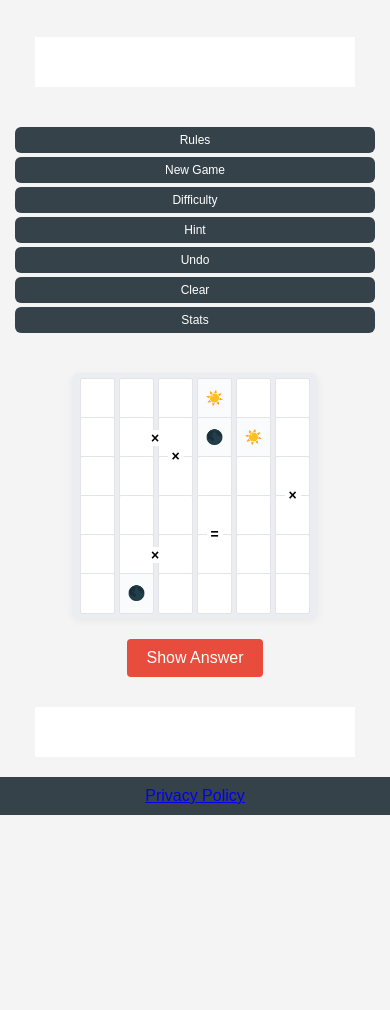
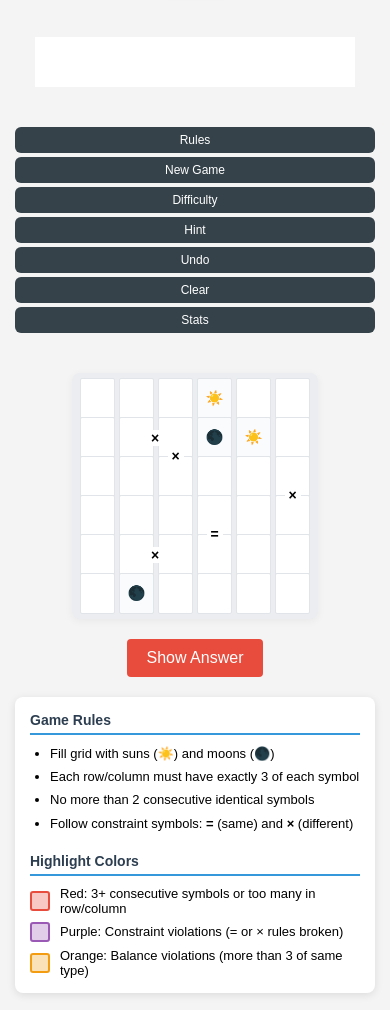
Before and after one commit to devdave666/devdave666.github.io, a website with bundled scripts: page index.html in a window 390 px wide. Shown: the part 90-1100 px from the top of the page. Before the commit the page ends 905 px from the top, so only its background shows below. Built offline with nearby package versions, Linux system fonts and the light colour scheme.

Commit message:
Add highlight clearing and game rules legend
 HIGHLIGHT MANAGEMENT:
- Clear highlights when showing solution (revealSolution)
- Clear highlights when puzzle is solved (checkWinCondition)
- Highlights now disappear at appropriate times

 GAME RULES LEGEND:
- Added comprehensive rules section below the game
- Clear explanation of all game rules
- Visual legend showing what each highlight color means:
  * Red: Consecutive symbols or row/column violations
  * Purple: Constraint violations (= and  rules)
  * Orange: Balance violations (too many of same type)

 STYLING:
- Clean, professional legend design
- Color-coded squares matching actual highlight colors
- Mobile-responsive design
- Positioned below game for easy reference

Now players can easily understand what each highlight means and highlights clear when appropriate!

```diff
--- a/index.html
+++ b/index.html
@@ -46,6 +46,33 @@
             <div id="game-grid"></div>
             <div id="answer-control">
                 <button id="showAnswerBtn" class="answer-button">Show Answer</button>
+            </div>
+
+            <!-- Game Rules and Legend -->
+            <div id="game-legend">
+                <h3>Game Rules</h3>
+                <ul>
+                    <li>Fill grid with suns (☀️) and moons (🌑)</li>
+                    <li>Each row/column must have exactly 3 of each symbol</li>
+                    <li>No more than 2 consecutive identical symbols</li>
+                    <li>Follow constraint symbols: <strong>=</strong> (same) and <strong>×</strong> (different)</li>
+                </ul>
+
+                <h3>Highlight Colors</h3>
+                <div class="legend-items">
+                    <div class="legend-item">
+                        <div class="legend-color red"></div>
+                        <span>Red: 3+ consecutive symbols or too many in row/column</span>
+                    </div>
+                    <div class="legend-item">
+                        <div class="legend-color purple"></div>
+                        <span>Purple: Constraint violations (= or × rules broken)</span>
+                    </div>
+                    <div class="legend-item">
+                        <div class="legend-color orange"></div>
+                        <span>Orange: Balance violations (more than 3 of same type)</span>
+                    </div>
+                </div>
             </div>
         </div>
     </main>
--- a/src/css/styles.css
+++ b/src/css/styles.css
@@ -500,6 +500,70 @@ kbd {
     box-shadow: 0 1px 2px rgba(0,0,0,0.1);
 }
 
+/* Game Legend Styles */
+#game-legend {
+    max-width: 500px;
+    margin: 30px auto 20px;
+    padding: 20px;
+    background: white;
+    border-radius: 8px;
+    box-shadow: 0 2px 8px rgba(0,0,0,0.1);
+    font-size: 14px;
+}
+
+#game-legend h3 {
+    color: #2c3e50;
+    margin: 0 0 10px 0;
+    font-size: 16px;
+    border-bottom: 2px solid #3498db;
+    padding-bottom: 5px;
+}
+
+#game-legend ul {
+    margin: 0 0 20px 0;
+    padding-left: 20px;
+}
+
+#game-legend li {
+    margin: 5px 0;
+    line-height: 1.4;
+}
+
+.legend-items {
+    display: flex;
+    flex-direction: column;
+    gap: 8px;
+}
+
+.legend-item {
+    display: flex;
+    align-items: center;
+    gap: 10px;
+}
+
+.legend-color {
+    width: 20px;
+    height: 20px;
+    border-radius: 3px;
+    border: 2px solid;
+    flex-shrink: 0;
+}
+
+.legend-color.red {
+    background-color: rgba(231, 76, 60, 0.3);
+    border-color: #e74c3c;
+}
+
+.legend-color.purple {
+    background-color: rgba(155, 89, 182, 0.3);
+    border-color: #9b59b6;
+}
+
+.legend-color.orange {
+    background-color: rgba(243, 156, 18, 0.3);
+    border-color: #f39c12;
+}
+
 /* Mobile optimizations for new modals */
 @media (max-width: 600px) {
     .stats-container {
@@ -535,4 +599,23 @@ kbd {
         font-size: 0.8em;
         padding: 1px 4px;
     }
+
+    #game-legend {
+        margin: 20px 10px;
+        padding: 15px;
+        font-size: 13px;
+    }
+
+    #game-legend h3 {
+        font-size: 14px;
+    }
+
+    .legend-items {
+        gap: 6px;
+    }
+
+    .legend-color {
+        width: 16px;
+        height: 16px;
+    }
 }
--- a/src/js/game.js
+++ b/src/js/game.js
@@ -295,6 +295,10 @@ class TangoGame {
 
     revealSolution() {
         if (!this.solution) return;
+
+        // Clear highlights immediately when showing solution
+        this.clearInvalidHighlights();
+
         let delay = 0;
         for (let i = 0; i < this.gridSize; i++) {
             for (let j = 0; j < this.gridSize; j++) {
@@ -535,6 +539,9 @@ class TangoGame {
             const timeTaken = Math.floor((new Date() - this.startTime) / 1000);
             const timeString = this.formatTime(timeTaken);
 
+            // Clear highlights when puzzle is solved
+            this.clearInvalidHighlights();
+
             // Save stats
             this.stats.recordWin(timeTaken, this.difficulty);
 
```
